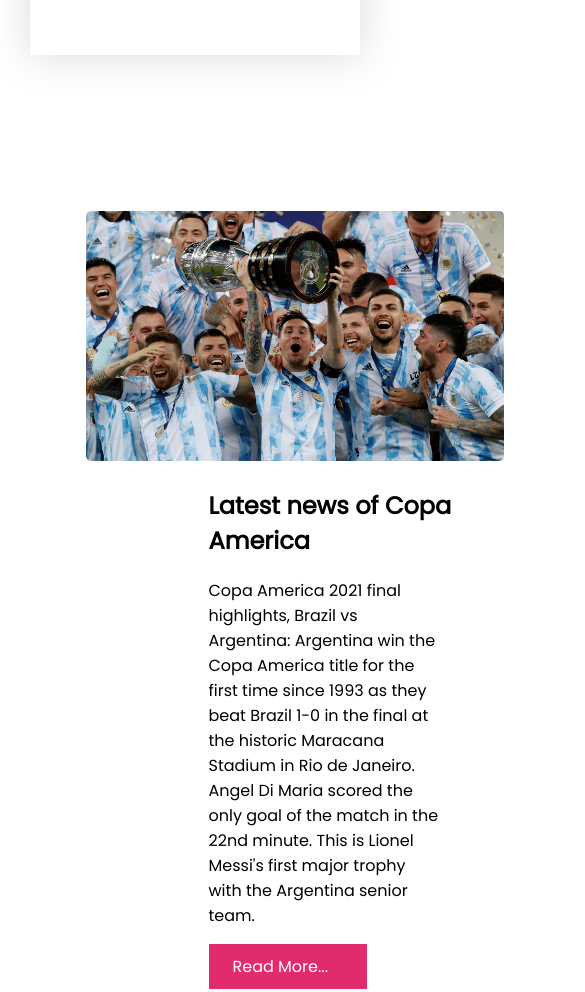
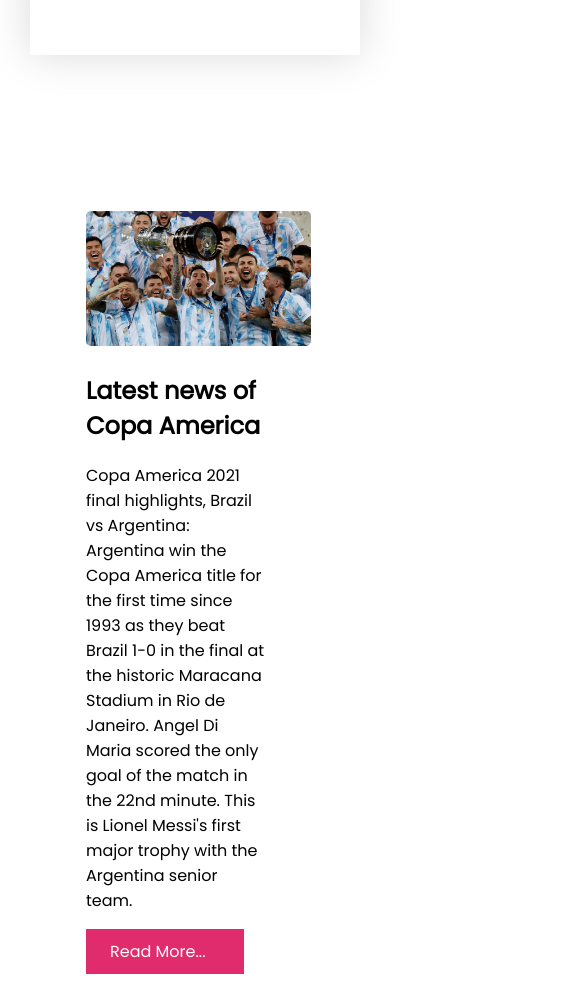
Before and after one commit to ImrangirHossain/Football, a plain HTML site: page index.html in a window 390 px wide. Shown: the part 7312-8304 px from the top of the page, 585 px wide, since content can reach past the window. Drawn offline with Linux system fonts and the light colour scheme.

Commit message:
responsive small device complete

```diff
--- a/styles/style.css
+++ b/styles/style.css
@@ -200,10 +200,10 @@
 .latest-news{
     display: flex;
     flex-wrap: wrap;
-    flex-direction: column;
+    flex-direction: row;
     align-items: center;
     padding: 86px;
-    width: 100%;
+    width: 77%;
 }
 .latest-news-image img{
     width: 75%;
```
